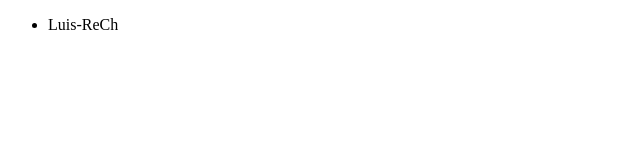
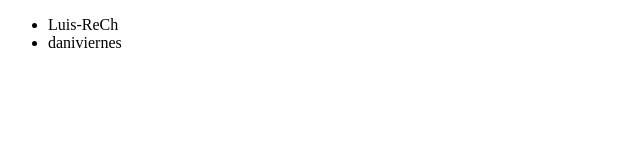
Before and after one commit to Luis-ReCh/practicaMarzo, a plain HTML site: page index.html in a window 1280 px wide. Shown: the full height of the page, 0-640 px from the left. Drawn offline with Linux system fonts and the light colour scheme.

Commit message:
Actualización de Dani

```diff
--- a/index.html
+++ b/index.html
@@ -9,6 +9,7 @@
 <body>
     <ul>
         <li>Luis-ReCh</li>
+        <li>daniviernes</li>
     </ul>
 </body>
 </html>
```
